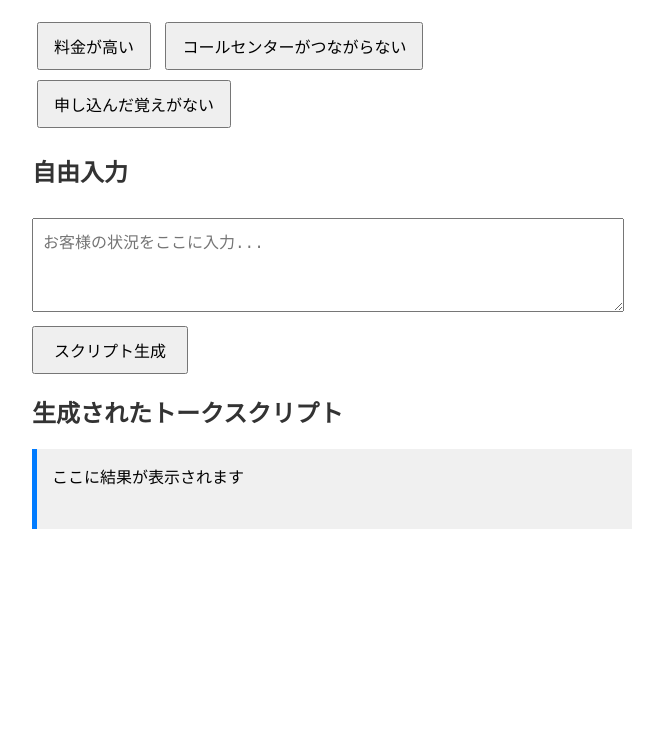
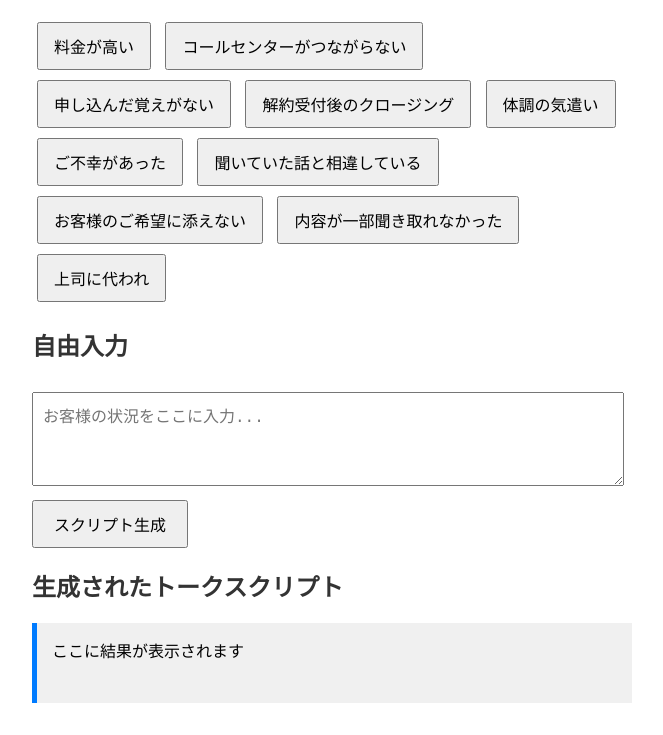
Before and after one commit to ushijima1073269-arch/dify-tool-project, a plain HTML site: page index.html in a window 1280 px wide. Shown: the part 137-872 px from the top of the page, without its empty margins (308-971 px from the left). Before the commit the page ends 800 px from the top, so only its background shows below. Drawn offline with Linux system fonts and the light colour scheme.

Commit message:
Update index.html

```diff
--- a/index.html
+++ b/index.html
@@ -24,6 +24,13 @@
             <button onclick="getScript('料金が高い')">料金が高い</button>
             <button onclick="getScript('コールセンターがつながらない')">コールセンターがつながらない</button>
             <button onclick="getScript('申し込んだ覚えがない')">申し込んだ覚えがない</button>
+            <button onclick="getScript('解約受付後のクロージング')">解約受付後のクロージング</button>
+            <button onclick="getScript('体調の気遣い')">体調の気遣い</button>
+            <button onclick="getScript('ご不幸があった')">ご不幸があった</button>
+            <button onclick="getScript('聞いていた話と相違している')">聞いていた話と相違している</button>
+            <button onclick="getScript('お客様のご希望に添えない')">お客様のご希望に添えない</button>
+            <button onclick="getScript('内容が一部聞き取れなかった')">内容が一部聞き取れなかった</button>
+            <button onclick="getScript('上司に代われ')">上司に代われ</button>
         </div>
 
         <h2>自由入力</h2>
```
